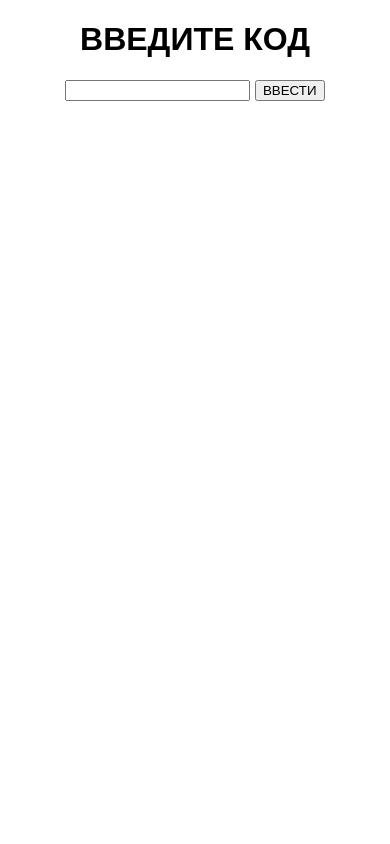
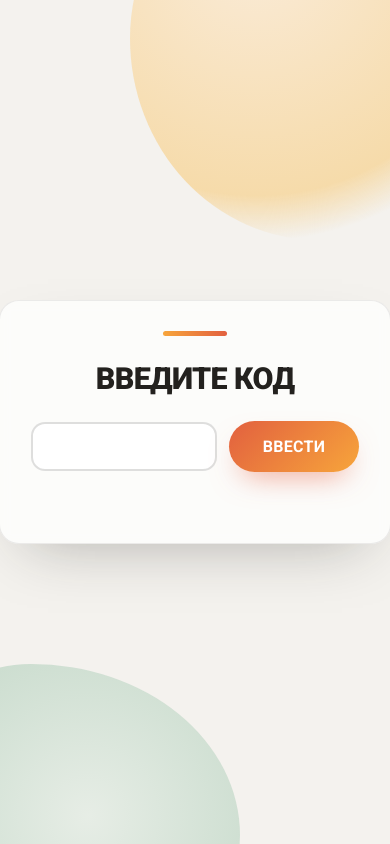
Before and after one commit to TROGLODIT2/---, a plain HTML site: page geo.html in a window 390 px wide. Drawn offline with Linux system fonts and the light colour scheme.

Commit message:
Modern design overhaul for birthday gift pages - Wrap content in frosted glass cards with accent lines across index, tupop, and geo HTML files - Implement organic background blobs using pseudo-elements and radial gradients in style.css - Apply rounded pill-shaped buttons with gradient backgrounds and hover lift effects - Style number inputs with focus states and responsive typography using clamp() - Add mobile-responsive padding adjustments and a fixed footer note - Preserve all existing JavaScript functionality and element IDs while updating visual structure

```diff
--- a/geo.html
+++ b/geo.html
@@ -10,11 +10,14 @@
   <title>Подарок</title>
 </head>
 <body>
-  <h1>ВВЕДИТЕ КОД</h1>
-  <div id="input_div">
-    <input type="number" id="input">
-    <button id="input_button">ВВЕСТИ</button>
-    <h1 id="adress"></h1>
+  <div class="card">
+    <div class="accent-line"></div>
+    <h1>ВВЕДИТЕ КОД</h1>
+    <div id="input_div">
+      <input type="number" id="input">
+      <button id="input_button">ВВЕСТИ</button>
+      <h1 id="adress"></h1>
+    </div>
   </div>
   <script src="geo.js"></script>
 </body>
--- a/style.css
+++ b/style.css
@@ -1,14 +1,211 @@
+/* ну вот, модерн как я его понимаю. много градиентов, скруглений и блобов на фоне
+   старый стиль был совсем простой, переписал с нуля */
+
 body {
-    font: 1em sans-serif;
+    font-family: "Roboto", sans-serif;
     text-align: center;
+    background: #f4f2ee;
+    color: #23211e;
+    margin: 0;
+    min-height: 100vh;
+    display: flex;
+    flex-direction: column;
+    justify-content: center;
     align-items: center;
+    padding: 40px 20px;
+    box-sizing: border-box;
+    position: relative;
+    overflow-x: hidden;
 }
 
+/* декоративные блобы на фоне */
+body::before {
+    content: "";
+    position: fixed;
+    top: -180px;
+    right: -160px;
+    width: 420px;
+    height: 420px;
+    border-radius: 58% 42% 55% 45% / 52% 48% 52% 48%;
+    background: radial-gradient(circle at 30% 30%, #ffe6c7, #f7c873 60%, transparent 71%);
+    opacity: .55;
+    z-index: -1;
+}
+
+body::after {
+    content: "";
+    position: fixed;
+    bottom: -200px;
+    left: -140px;
+    width: 380px;
+    height: 380px;
+    border-radius: 45% 55% 48% 52% / 55% 45% 55% 45%;
+    background: radial-gradient(circle at 60% 40%, #d9e8dd, #9fc6ad 60%, transparent 72%);
+    opacity: .5;
+    z-index: -1;
+}
+
+h1 {
+    font-size: clamp(1.9rem, 5vw, 3.2rem);
+    font-weight: 900;
+    letter-spacing: -0.02em;
+    line-height: 1.1;
+    margin: 0.3em 0;
+}
+
+h2 {
+    font-weight: 500;
+    font-size: clamp(1.05rem, 2.6vw, 1.4rem);
+    color: #55504a;
+    max-width: 620px;
+    margin: 0.4em auto;
+}
+
+p.text {
+    color: #8a8378;
+    font-style: italic;
+    font-size: 0.95rem;
+    max-width: 480px;
+    margin: 1.2em auto 0.2em;
+}
+
+.card {
+    background: rgba(255, 255, 255, 0.72);
+    backdrop-filter: blur(6px);
+    border: 1px solid rgba(35, 33, 30, 0.08);
+    border-radius: 26px;
+    padding: 44px 38px 48px;
+    max-width: 680px;
+    width: 100%;
+    box-shadow: 0 24px 60px -28px rgba(35, 33, 30, 0.35);
+}
+
+.accent-line {
+    width: 64px;
+    height: 5px;
+    border-radius: 3px;
+    background: linear-gradient(90deg, #f7a53b, #e2603f);
+    margin: 0 auto 26px;
+}
+
+button,
+input[type="number"] {
+    font-family: inherit;
+    font-size: 1rem;
+}
+
+button {
+    cursor: pointer;
+    border: none;
+    border-radius: 999px;
+    padding: 16px 34px;
+    font-weight: 700;
+    letter-spacing: 0.02em;
+    color: #fff;
+    background: linear-gradient(135deg, #e2603f, #f7a53b);
+    box-shadow: 0 14px 30px -12px rgba(226, 96, 63, 0.6);
+    transition: transform 0.18s ease, box-shadow 0.18s ease, filter 0.18s ease;
+}
+
+button:hover {
+    transform: translateY(-2px);
+    filter: brightness(1.05);
+    box-shadow: 0 18px 34px -12px rgba(226, 96, 63, 0.7);
+}
+
+button:active {
+    transform: translateY(1px) scale(0.98);
+}
+
+input[type="number"] {
+    border: 2px solid rgba(35, 33, 30, 0.15);
+    background: #fff;
+    border-radius: 14px;
+    padding: 13px 16px;
+    width: 150px;
+    outline: none;
+    transition: border-color 0.18s ease;
+}
+
+input[type="number"]:focus {
+    border-color: #f7a53b;
+}
+
+/* index.html — кнопка появляется по таймеру, см script.js */
 .button_text {
     display: none;
+    color: #e2603f;
 }
 
 .button {
     display: none;
-    margin: 0 auto;
+    margin: 18px auto 0;
 }
+
+/* tupop.html кликер */
+#click-btn {
+    margin-top: 10px;
+}
+
+.counter_box {
+    font-size: clamp(1.6rem, 4vw, 2.4rem);
+    font-weight: 900;
+    letter-spacing: -0.02em;
+    margin: 18px 0 22px;
+}
+
+#count {
+    color: #e2603f;
+    font-variant-numeric: tabular-nums;
+}
+
+#events {
+    min-height: 1.4em;
+    color: #2f6b4f;
+    font-weight: 700;
+    margin-top: 22px;
+}
+
+/* кнопку скачивания джаваскрипт создаёт сам, поэтому и тут её причешем */
+#new_button {
+    display: block;
+    margin: 20px auto 0;
+    background: linear-gradient(135deg, #2f6b4f, #58a06f);
+    box-shadow: 0 14px 30px -12px rgba(47, 107, 79, 0.55);
+}
+
+/* geo.html */
+#input_div {
+    display: flex;
+    gap: 12px;
+    justify-content: center;
+    align-items: center;
+    flex-wrap: wrap;
+    margin-top: 26px;
+}
+
+#adress {
+    width: 100%;
+    font-size: clamp(1.1rem, 3vw, 1.6rem);
+    color: #2f6b4f;
+    margin-top: 20px;
+    word-break: break-word;
+}
+
+.footer-note {
+    position: fixed;
+    bottom: 14px;
+    left: 0;
+    right: 0;
+    font-size: 0.75rem;
+    color: #b3aa9d;
+    letter-spacing: 0.08em;
+    text-transform: lowercase;
+}
+
+@media (max-width: 520px) {
+    .card {
+        padding: 30px 20px 34px;
+        border-radius: 20px;
+    }
+}
```
Also changed, not shown: index.html (+5 -0 lines), tupop.html (+8 -4 lines).
